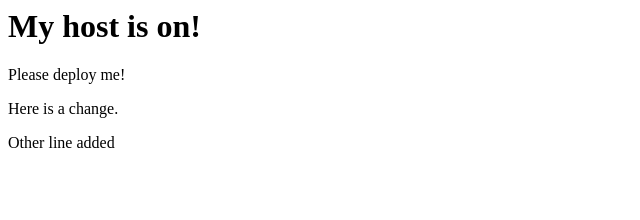
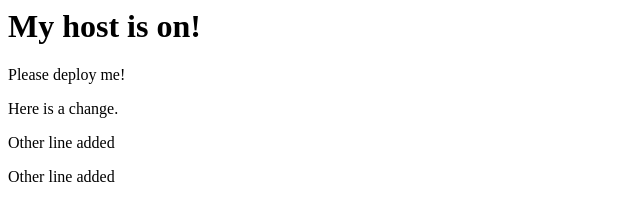
Before and after one commit to AndreTimeStamp/hello-world, a plain HTML site: page index.html in a window 1280 px wide. Shown: the whole page, without its empty margins (0-640 px from the left). Drawn offline with Linux system fonts and the light colour scheme.

Commit message:
Update index.html

```diff
--- a/index.html
+++ b/index.html
@@ -4,3 +4,4 @@
 <p>Here is a change.</p>
 
 <p>Other line added</p>
+<p>Other line added</p>
```
